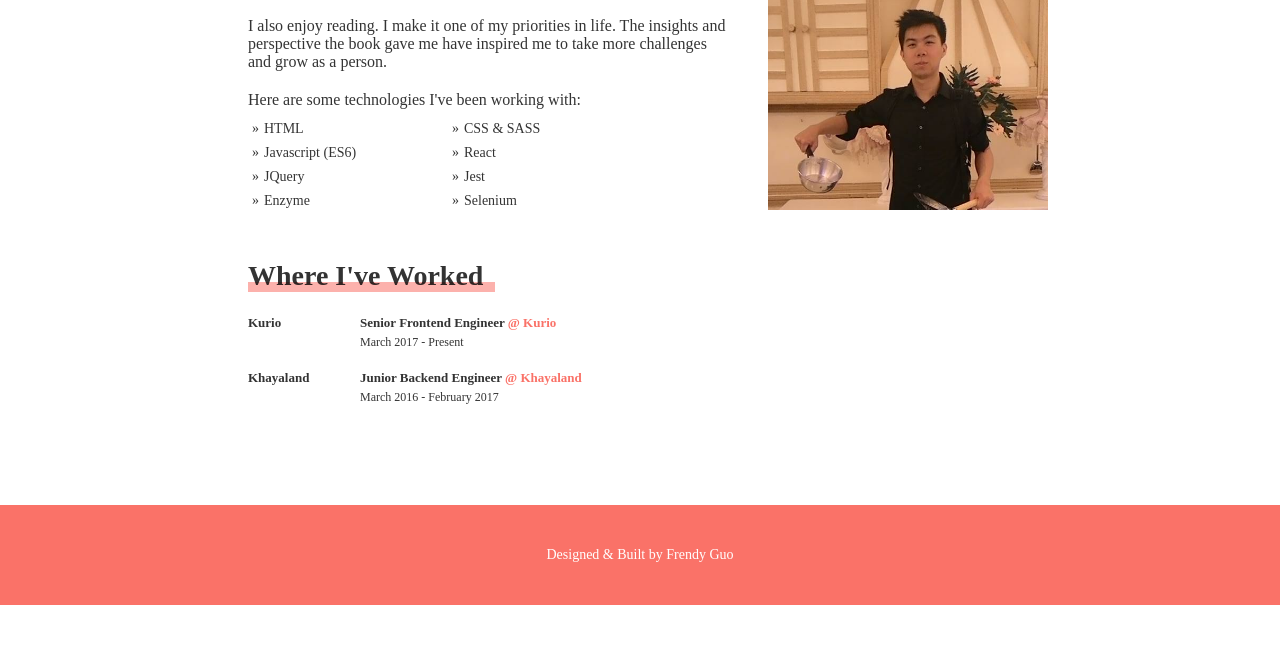
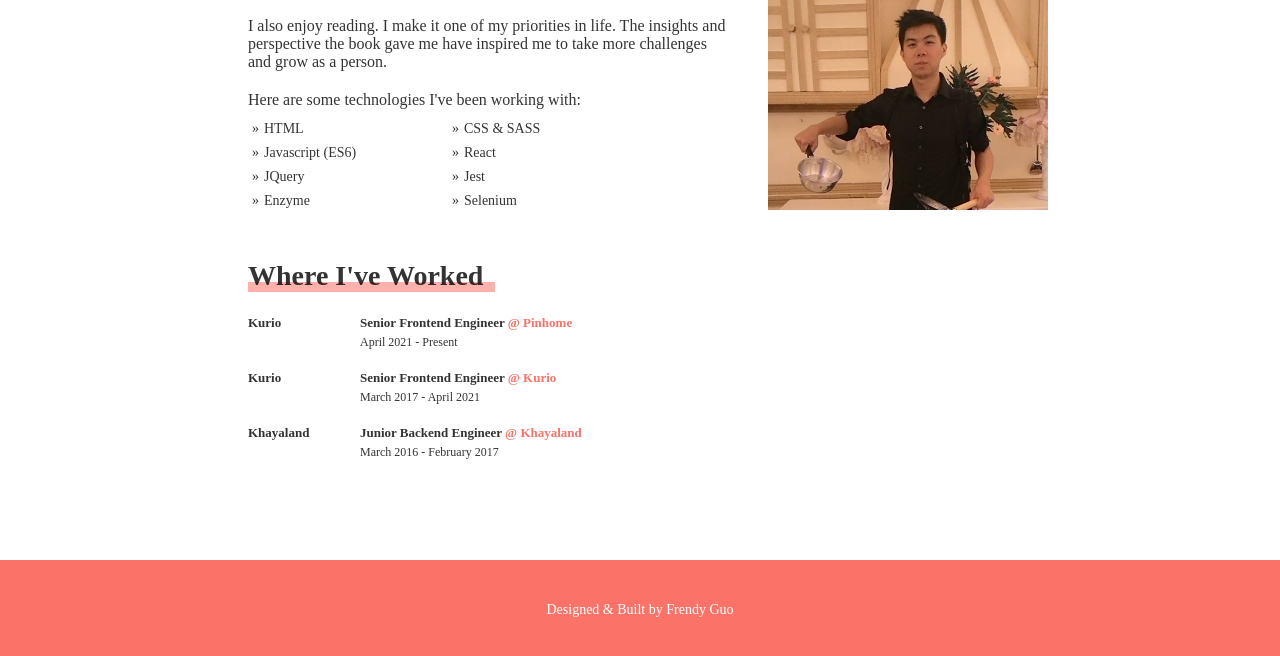
Before and after one commit to frendyguo-zz/frendyguo.me, a Gatsby site: page /about in a window 1280 px wide. Shown: the part 264-920 px from the top of the page. Before the commit the page ends 869 px from the top, so only its background shows below. Built offline with nearby package versions, Linux system fonts and the light colour scheme; Gatsby itself is replaced by a stand-in of ours; some packages are replaced by stand-ins of ours; what typography-theme-doelger would draw is missing.

Commit message:
fix: update experiences

```diff
--- a/src/pages/about.js
+++ b/src/pages/about.js
@@ -51,8 +51,17 @@ const AboutPage = () => {
                     Kurio
                   </div>
                   <div className="mAboutPage-descriptionSectionExperienceItemInfo">
+                    <div className="mAboutPage-descriptionSectionExperienceItemInfoRole">Senior Frontend Engineer <span>@ Pinhome</span></div>
+                    <div className="mAboutPage-descriptionSectionExperienceItemInfoTime">April 2021 - Present</div>
+                  </div>
+                </div>
+                <div className="mAboutPage-descriptionSectionExperienceItem">
+                  <div className="mAboutPage-descriptionSectionExperienceItemOrg">
+                    Kurio
+                  </div>
+                  <div className="mAboutPage-descriptionSectionExperienceItemInfo">
                     <div className="mAboutPage-descriptionSectionExperienceItemInfoRole">Senior Frontend Engineer <span>@ Kurio</span></div>
-                    <div className="mAboutPage-descriptionSectionExperienceItemInfoTime">March 2017 - Present</div>
+                    <div className="mAboutPage-descriptionSectionExperienceItemInfoTime">March 2017 - April 2021</div>
                   </div>
                 </div>
                 <div className="mAboutPage-descriptionSectionExperienceItem">
```
Also changed, not shown: src/pages/excessive-reflow-and-how-to-minimize-it.md (+2 -2 lines).
